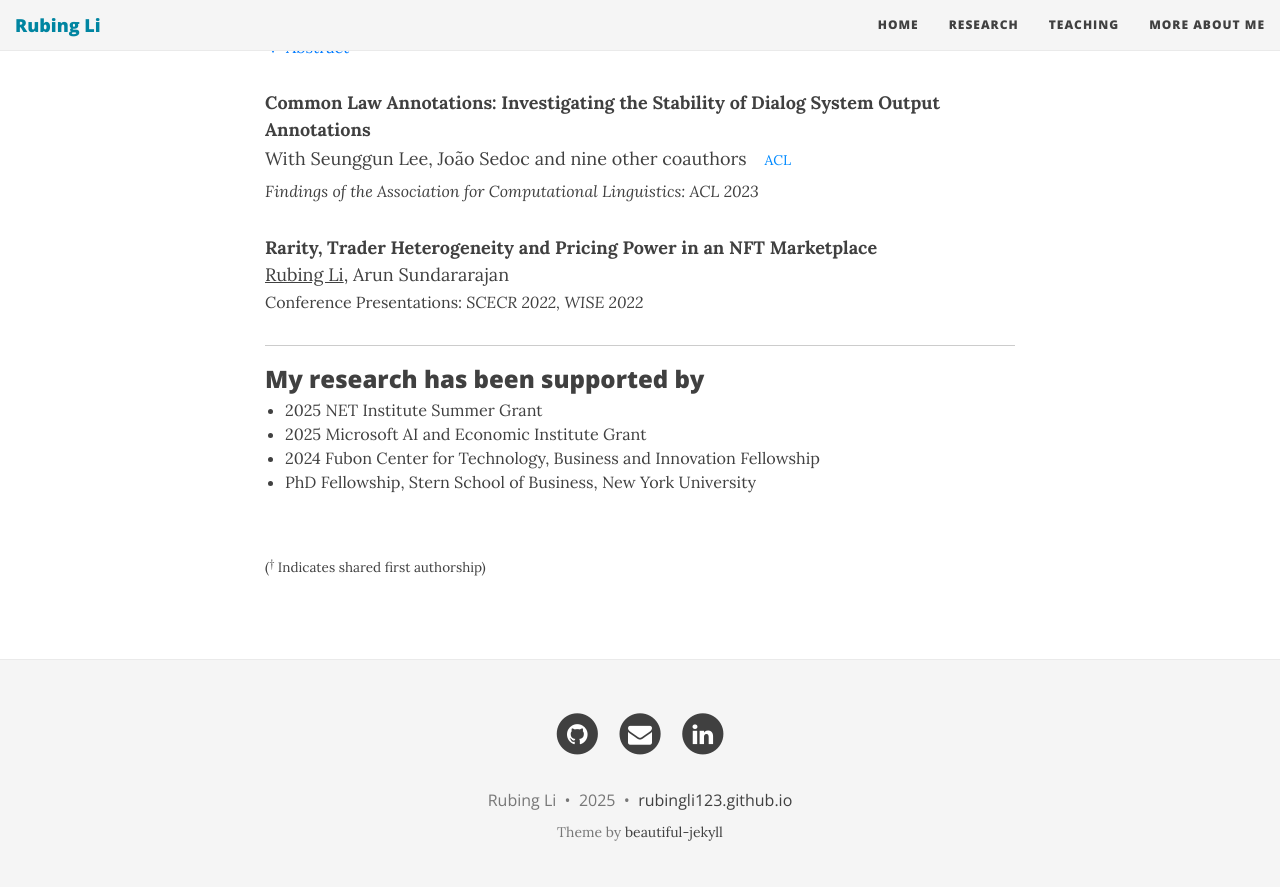
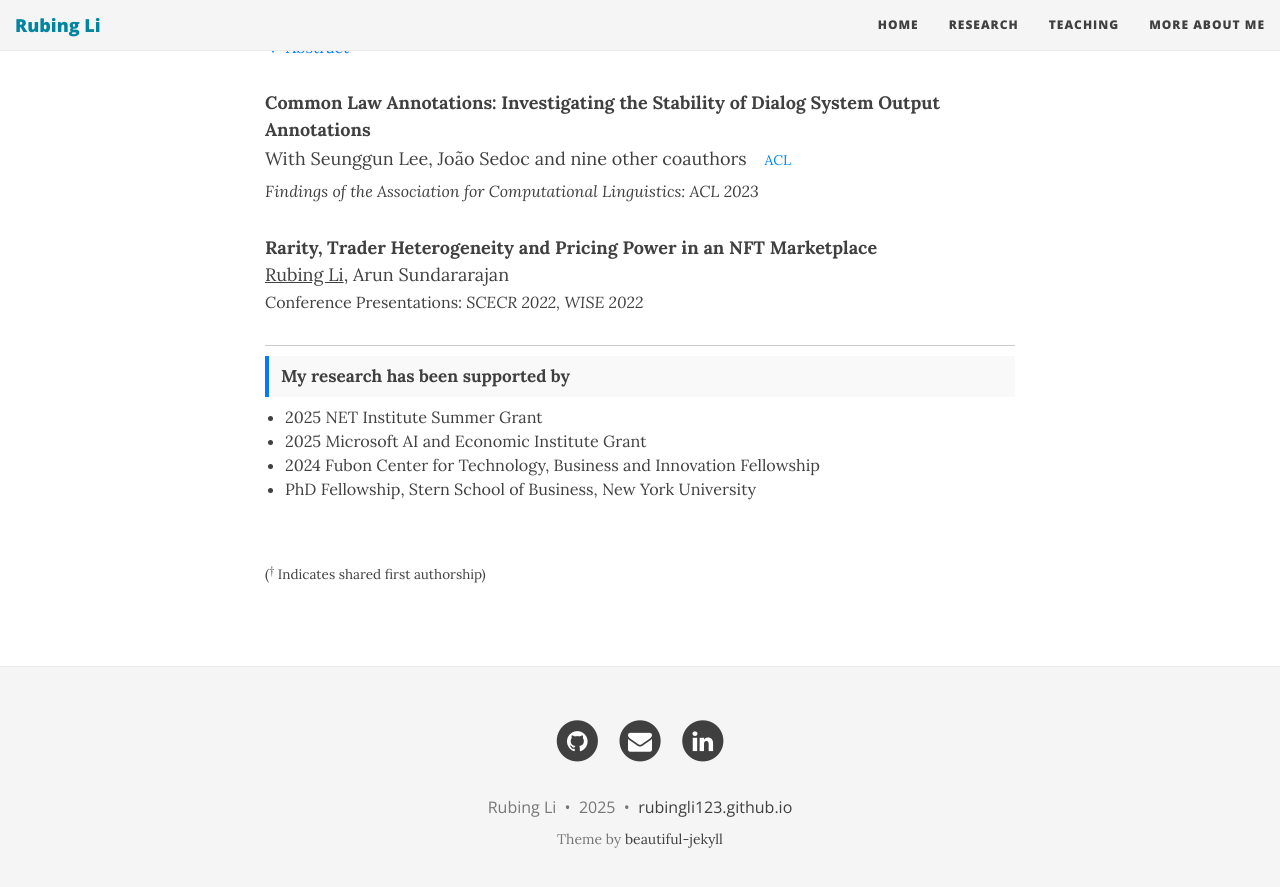
Before and after one commit to RubingLi123/rubingli123.github.io, a Jekyll site: the page built from research.md, in a window 1280 px wide and 900 px high, scrolled down 1104 px. Shown: the top 887 px of the window. Built offline with Jekyll 4.4.1, drawn with Linux system fonts in a browser that asks for light colours; nearby versions of some CDN libraries.

Commit message:
Update research.md

```diff
--- a/research.md
+++ b/research.md
@@ -105,7 +105,10 @@ With Seunggun Lee, João Sedoc and nine other coauthors [ACL](https://aclantholo
 
 <hr style="height:1px; border:none; background-color:#ccc; margin:30px 0 10px 0;">
 
-<h3 style="margin-bottom: 5px;">My research has been supported by</h3>
+<div style="background-color: #f9f9f9; border-left: 4px solid #007BFF; padding: 8px 12px; font-weight: bold; font-size: 0.95em; margin-bottom: 8px;">
+  My research has been supported by
+</div>
+
 <ul style="margin-top: 5px; padding-left: 20px; font-size: 0.9em; line-height: 1.5em;">
   <li>2025 NET Institute Summer Grant</li>
   <li>2025 Microsoft AI and Economic Institute Grant</li>
```
